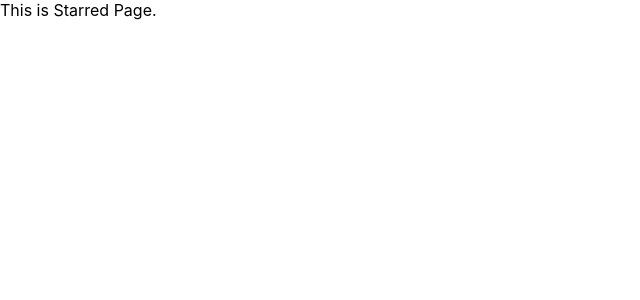
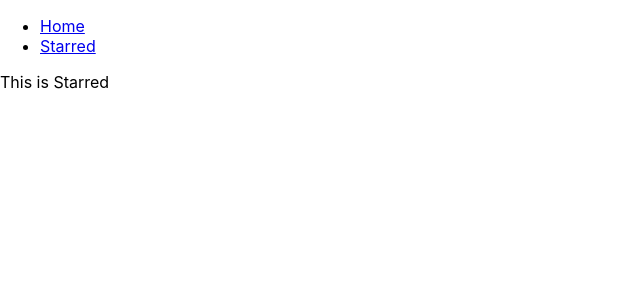
Before and after one commit to shrimayank12/Box-Office, a React (Create React App) app: page /starred in a window 1280 px wide. Shown: the top 300 px of the page, without its empty margins (0-640 px from the left). Built offline with nearby package versions, Linux system fonts and the light colour scheme.

Commit message:
added navbar and created page components

```diff
--- a/src/App.js
+++ b/src/App.js
@@ -1,22 +1,29 @@
 import React from 'react';
 import { Switch, Route } from 'react-router-dom';
+import Navs from './components/Navs'
+import Home from './pages/Home';
+import Starred from './pages/Starred';
 
 function App() {
-  return <Switch>
+  return (
+    <div>
+      <Navs/>
 
+      <Switch>
         <Route exact path='/'>
-      This is Home Page.
+          <Home/>
         </Route>
-
         <Route exact path='/starred'>
-      This is Starred Page.
+          <Starred/>
         </Route>
-
         <Route>
-      This is 404 Page.
+          <div>
+            Error 404! Page Not Found.
+          </div>
         </Route>
-
-  </Switch>;
+      </Switch>
+    </div>
+  )
 }
 
 export default App;
--- /dev/null
+++ b/src/components/Navs.js
@@ -0,0 +1,24 @@
+import React from 'react'
+import { Link } from 'react-router-dom'
+
+const LINKS = [
+  {to: '/', text: 'Home'},
+  {to: '/starred', text: 'Starred'}
+]
+
+const Navs = () => {
+  return (
+    <div>
+      <ul>
+        {
+          LINKS.map( item =>
+            <li key='item.to'>
+              <Link to={item.to}>{item.text}</Link>
+            </li>)
+        }
+      </ul>
+    </div>
+  )
+}
+
+export default Navs
--- /dev/null
+++ b/src/pages/Home.js
@@ -0,0 +1,9 @@
+import React from 'react'
+
+const Home = () => {
+  return (
+    <div>This is Home</div>
+  )
+}
+
+export default Home
--- /dev/null
+++ b/src/pages/Starred.js
@@ -0,0 +1,9 @@
+import React from 'react'
+
+const Starred = () => {
+  return (
+    <div>This is Starred</div>
+  )
+}
+
+export default Starred
```
Also changed, not shown: 1 other file (tests, documents, lock files or other folders). Lines whose indentation alone changed are shown as unchanged.
